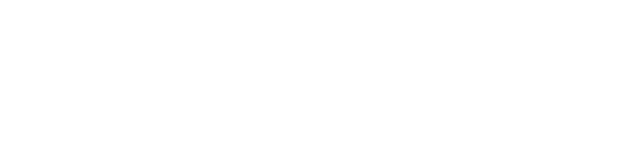
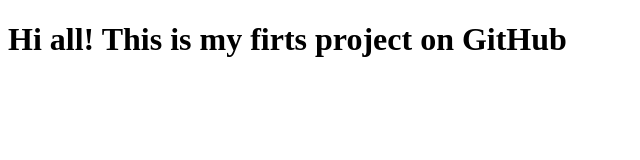
Before and after one commit to Shuvarov-MD/lesson-12, a plain HTML site: page index.html in a window 1280 px wide. Shown: the whole page, without its empty margins (0-640 px from the left). Drawn offline with Linux system fonts and the light colour scheme.

Commit message:
Add salutatory on site

```diff
--- a/index.html
+++ b/index.html
@@ -3,9 +3,9 @@
 <head>
   <meta charset="UTF-8">
   <meta name="viewport" content="width=device-width, initial-scale=1.0">
-  <title>Document</title>
+  <title>Homework 12</title>
 </head>
 <body>
-
+  <h1>Hi all! This is my firts project on GitHub</h1>
 </body>
 </html>
```
